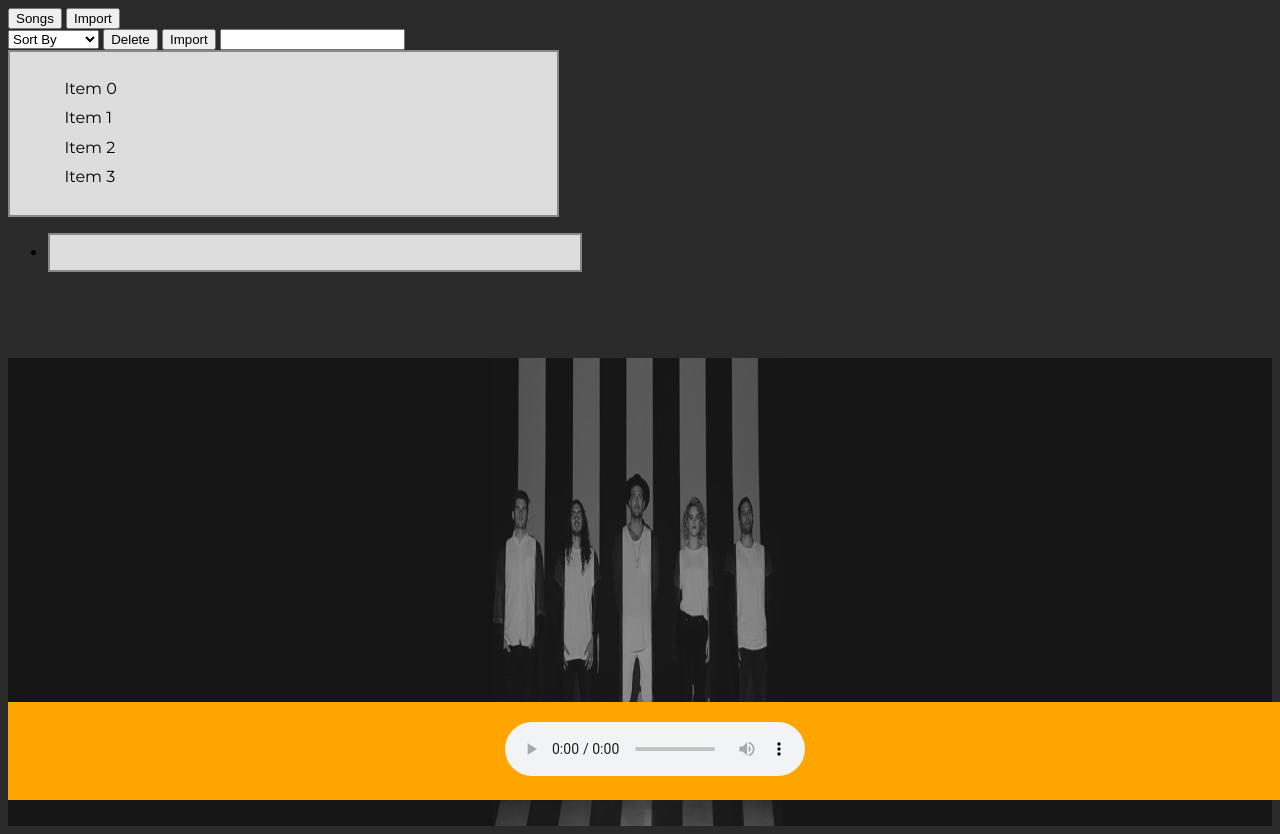
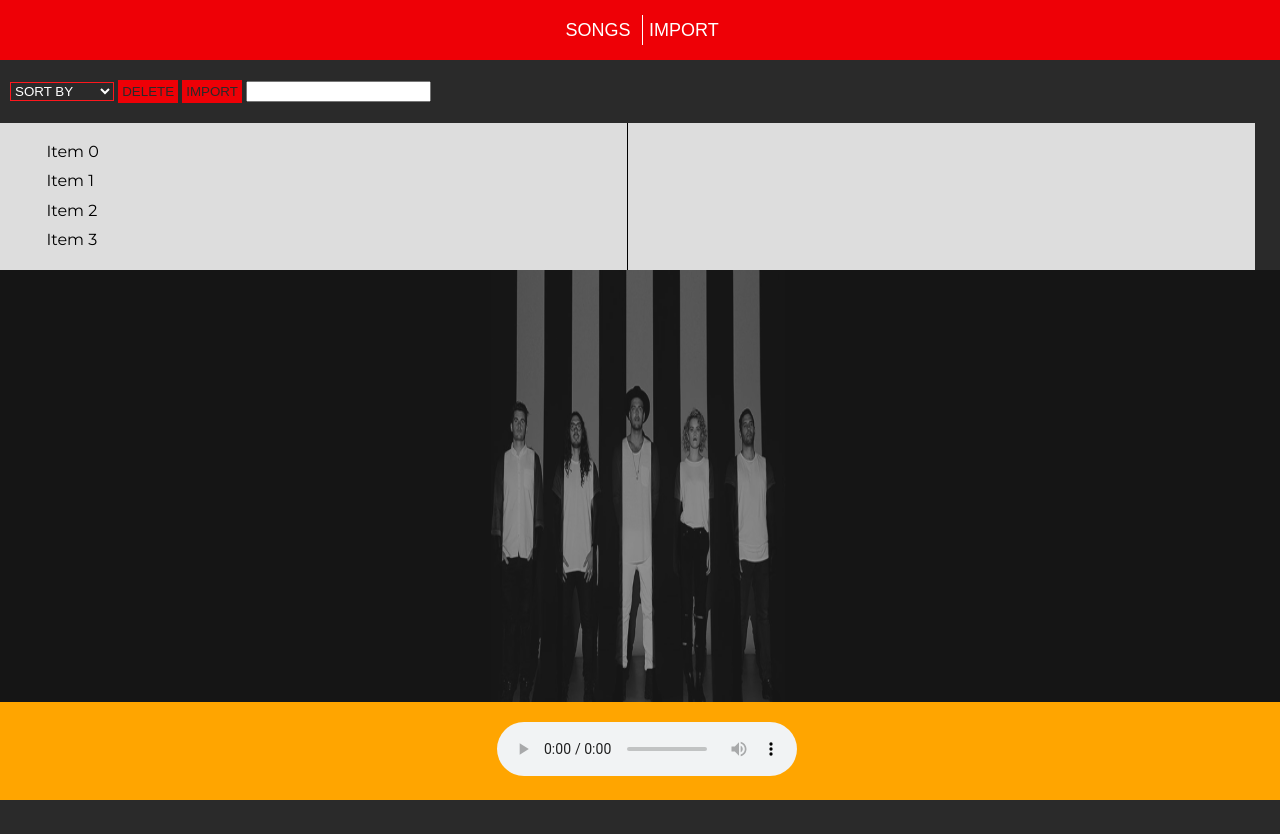
Before and after one commit to hillaryCF/Proyecto-Final-JS, a plain HTML site: page index.html in a window 1280 px wide. Shown: the top 834 px of the page. After the commit the page ends 800 px from the top, so only its background shows below. Drawn offline with Linux system fonts and the light colour scheme; files whose address does not match are found by name.

Commit message:
estilos a botones

```diff
--- a/index.html
+++ b/index.html
@@ -8,10 +8,12 @@
   <link rel="stylesheet" href="style.css" />
   <link href="https://fonts.googleapis.com/css?family=Montserrat" rel="stylesheet">
 </head>
-<body>
-  <button id="songs">Songs</button>
-  <button id="import">Import</button>
+  <div class="container-bottons">
+    <button id="songs" class="bottons">Songs</button>
+    <button id="import" class="bottons">Import</button>
+  </div>
   <div id="container-songs">
+    <div class="song-bottons">
       <select name="select" id="list">
         <option class="hide">Sort By</option>
         <option value="artist">Artist</option>
@@ -20,10 +22,10 @@
         <option value="started">Started</option>
         <option value="album">Album</option>
       </select>
-    <button id="delete">Delete</button>
-    <button id="import">Import</button>
-    <input type="search">
-
+      <button id="delete" class="buttons-change">Delete</button>
+      <button id="import" class="buttons-change">Import</button>
+      <input type="search" >
+  </div>
     <div data-draggable="target">
       <ul>
         <li class="songs">Item 0</li>
@@ -32,12 +34,12 @@
         <li class="songs">Item 3</li>
       </ul>
     </div>
-    <div>
+    <div data-draggable="target">
       <ul>
-        <li data-draggable="target"></li>
+
       </ul>
     </div>
-    <div class="cuadroBlanco"></div>
+
   </div>
 
 
--- a/style.css
+++ b/style.css
@@ -2,8 +2,12 @@ body {
   font-family: 'Montserrat', sans-serif;
   /* background: rgb(43, 2, 43);  */
   background: rgba(0, 0, 0, 0.836);
+  margin: 0;
+
 }
-
+button {
+  border: 0;
+}
 /* player */
 .button {
   margin-left: 6%;
@@ -61,12 +65,15 @@ body {
 
 
 [data-draggable="target"]{
-	width:42%;
-  margin:0 0.5em 0.5em 0;
-	padding:0.5em;
-	border:2px solid #888;
-	background:#ddd;
-	}
+	width:49%;
+  background:#ddd;
+  float: left;
+  height: 147px;
+}
+
+[data-draggable="target"] + [data-draggable="target"]{
+  border-left: 1px solid black;
+}
 
 
 .songs{
@@ -77,3 +84,42 @@ body {
 	border-radius:0.2em;
 	line-height:1.3;
 }
+
+
+/* botones */
+.bottons {
+  border: 0;
+  width: 80px;
+  height: 30px;
+  margin-bottom: 15px;
+  background: #EE0006;
+  color: white;
+  font-size: 18px;
+  text-transform: uppercase;
+}
+.bottons:hover {
+  color: black;
+}
+.bottons + .bottons {
+  border-left: 1px solid white;
+}
+.container-bottons {
+  text-align: center;
+  background: #EE0006;
+  padding-top: 15px;
+}
+.song-bottons {
+  margin: 20px 0 20px 10px;
+}
+#list {
+  background: #2a2a2a;
+  border: 1px solid #FE171D;
+  color: white;
+  text-transform: uppercase;
+}
+.buttons-change {
+  text-transform: uppercase;
+  background-color: #ee0006;
+  color: #2a2a2a;
+  padding: 4px;
+}
```
Lines whose indentation alone changed are shown as unchanged.
